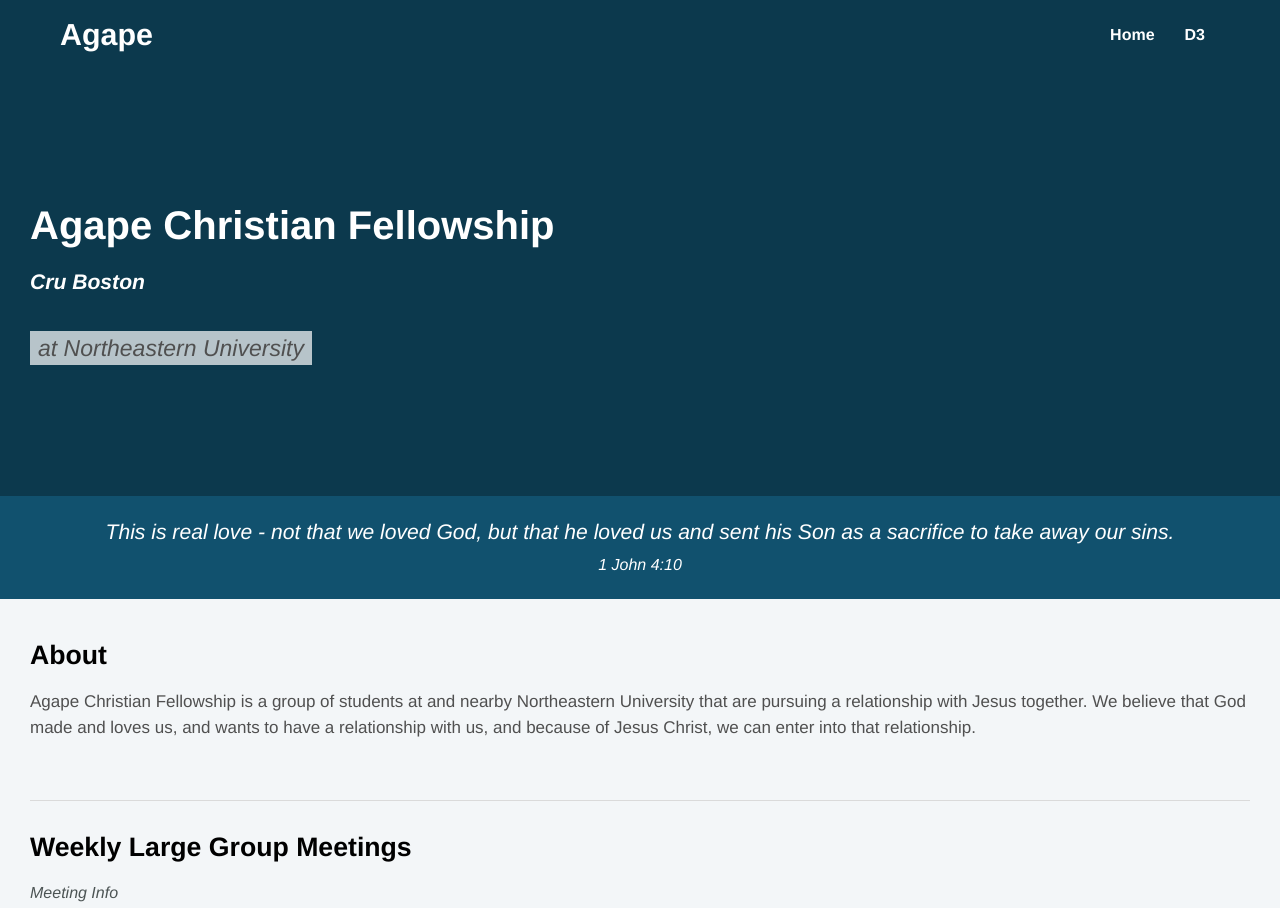
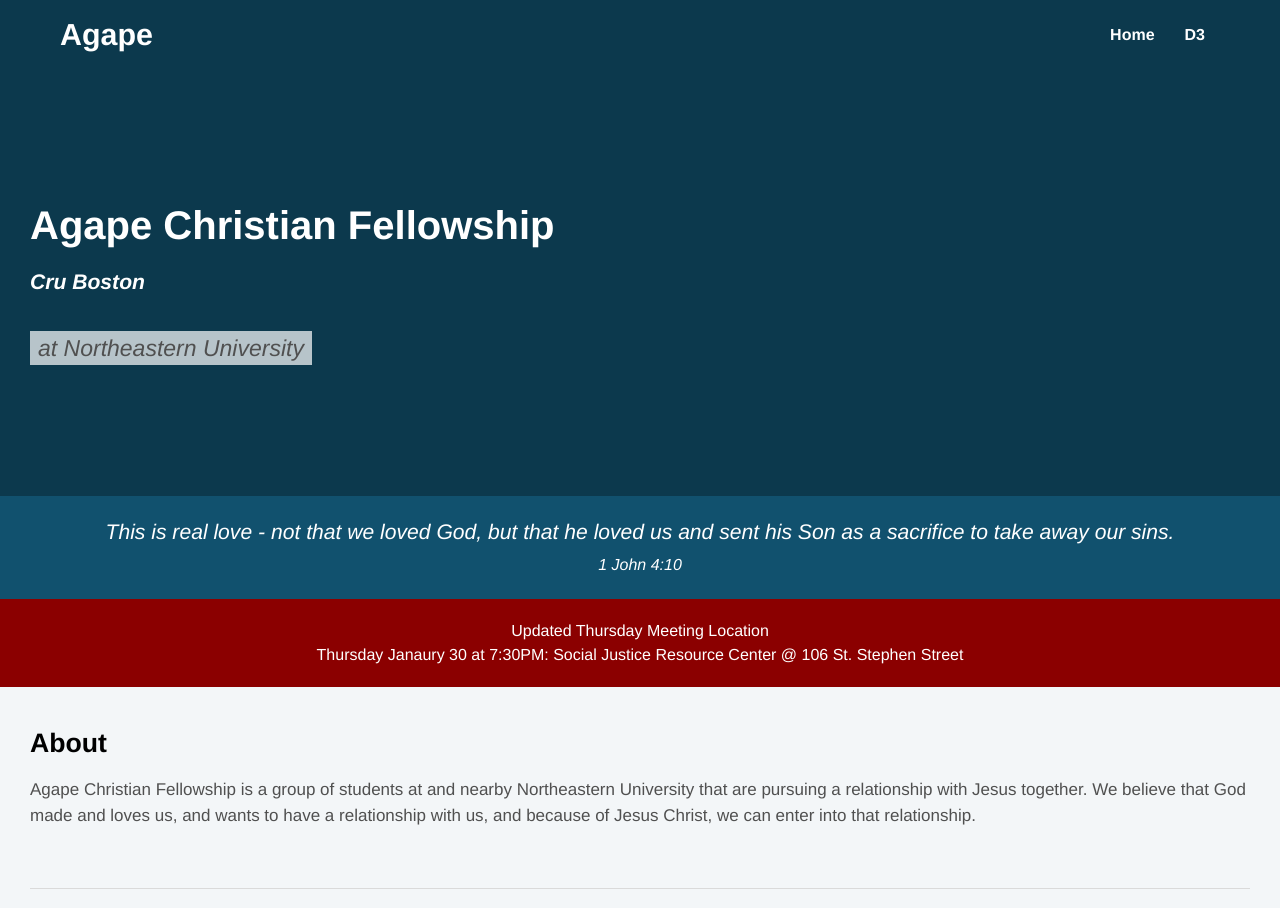
Before and after one commit to PatrickMcGrath29/nuagape-ui, a Nuxt app: page / in a window 1280 px wide. Shown: the top 908 px of the page. Built offline with nearby package versions, Linux system fonts and the light colour scheme.

Commit message:
Updating index

```diff
--- a/pages/index.vue
+++ b/pages/index.vue
@@ -59,25 +59,6 @@
         </em>
         <p>Study Squared is a great way to start off your weekend. We start with a bible study in the book of Daniel, and then around 11:30AM switch over to hanging out and doing homework together. No homework is necessary to attend!</p>
       </div>
-      <!-- <div class="content-group">
-        <h3>Mens Fellowship</h3>
-        <em class="meeting-info-text">
-          Meeting Info
-          <br />Time and Date being determined, but email Patrick for more info (mcgrath.p@husky.neu.edu), and fill out this
-          <a
-            href="https://forms.gle/4M1Hwu5dGNsAdKBC8"
-          >availability form</a>!
-        </em>
-        <p>
-          Jesus tells us that where two or three are gathered in His name, He is there with us. We believe that this is truth, and think that it is important for us to gather to seek the Lord together. We will be meeting weekly to encourage each other, spend time in the Word, and grow closer to the Lord together and turn our eyes away from the temporary things of this world, and focus on something much greater than ourselves.
-          If you're interested in coming please fill out this
-          <a
-            href="https://forms.gle/4M1Hwu5dGNsAdKBC8"
-          >availability form.</a>
-          <br />
-          <br />We'll also be having other gatherings throughout the semester, with more information about them at our weekly large group meetings on Thursdays.
-        </p>
-      </div> -->
     </section>
   </div>
 </template>
@@ -88,8 +69,8 @@
     return {
       upcomingEvents: [],
       meeting_info:
-        'Thursday Janaury 23 at 7:30PM: Social Justice Resource Center @ 106 St. Stephen Street',
-      alert: false
+        'Thursday Janaury 30 at 7:30PM: Social Justice Resource Center @ 106 St. Stephen Street',
+      alert: true
     }
   }
 }
```
